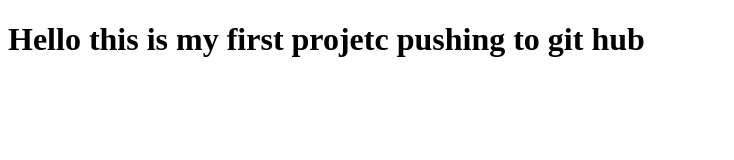
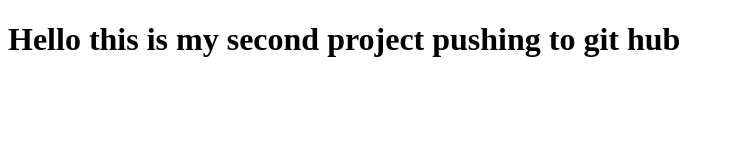
Before and after one commit to yadhukrishna008/example, a plain HTML site: page index.html in a window 1280 px wide. Shown: the whole page, without its empty margins (0-734 px from the left). Drawn offline with Linux system fonts and the light colour scheme.

Commit message:
This is my second commit

```diff
--- a/index.html
+++ b/index.html
@@ -6,6 +6,6 @@
     <title>Document</title>
 </head>
 <body>
-    <h1>Hello this is my first projetc  pushing to git hub</h1>
+    <h1>Hello this is my second project  pushing to git hub</h1>
 </body>
 </html>
```
